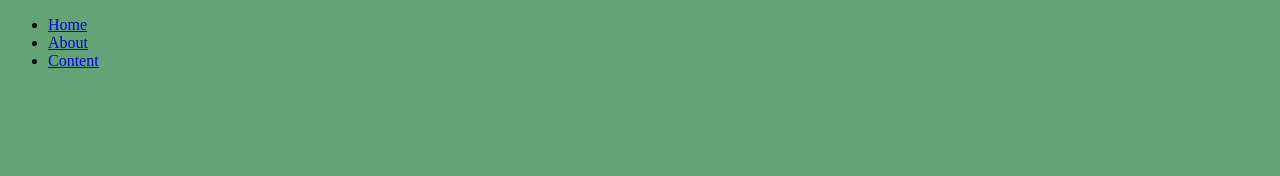
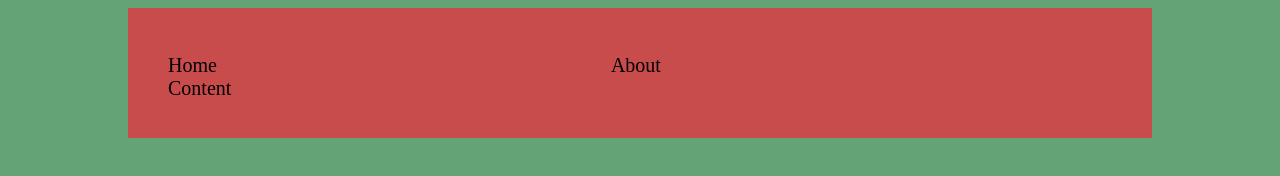
Before and after one commit to Andrewday40/project_page, a website: page public/html/index.html in a window 1280 px wide. Drawn offline with Linux system fonts and the light colour scheme.

Commit message:
finished up main.css page and added css style to about page

```diff
--- a/public/css/main.css
+++ b/public/css/main.css
@@ -1,4 +1,28 @@
 html {
   background-color: #63A375;
+  font-family: Times New Roman;
+}
 
+body {
+  margin-left: 10%;
+  margin-right: 10%;
 }
+
+#navigation {
+  width: 100%;
+  height: 100px;
+  background-color: #c94c4c;
+  padding-top: 30px;
+}
+
+#navigation li {
+  list-style: none;
+  display: inline;
+  margin-right: 390px;
+}
+
+#navigation li a{
+  text-decoration: none;
+  color: black;
+  font-size: 20px;
+}
--- a/public/html/index.html
+++ b/public/html/index.html
@@ -4,15 +4,15 @@
     <title>Home</title>
     <link rel="stylesheet" href="/css/main.css">
   </head>
-    <div>
+    <div id='navigation'>
       <ul>
-        <li>
+        <li class='btn'>
           <a href='/'>Home</a>
         </li>
-        <li>
+        <li class='btn'>
           <a href='/about'>About</a>
         </li>
-        <li>
+        <li class='btn'>
           <a href='/content'>Content</a>
         </li>
       </ul>
```
Also changed, not shown: public/html/about.html (+2 -1 lines).
